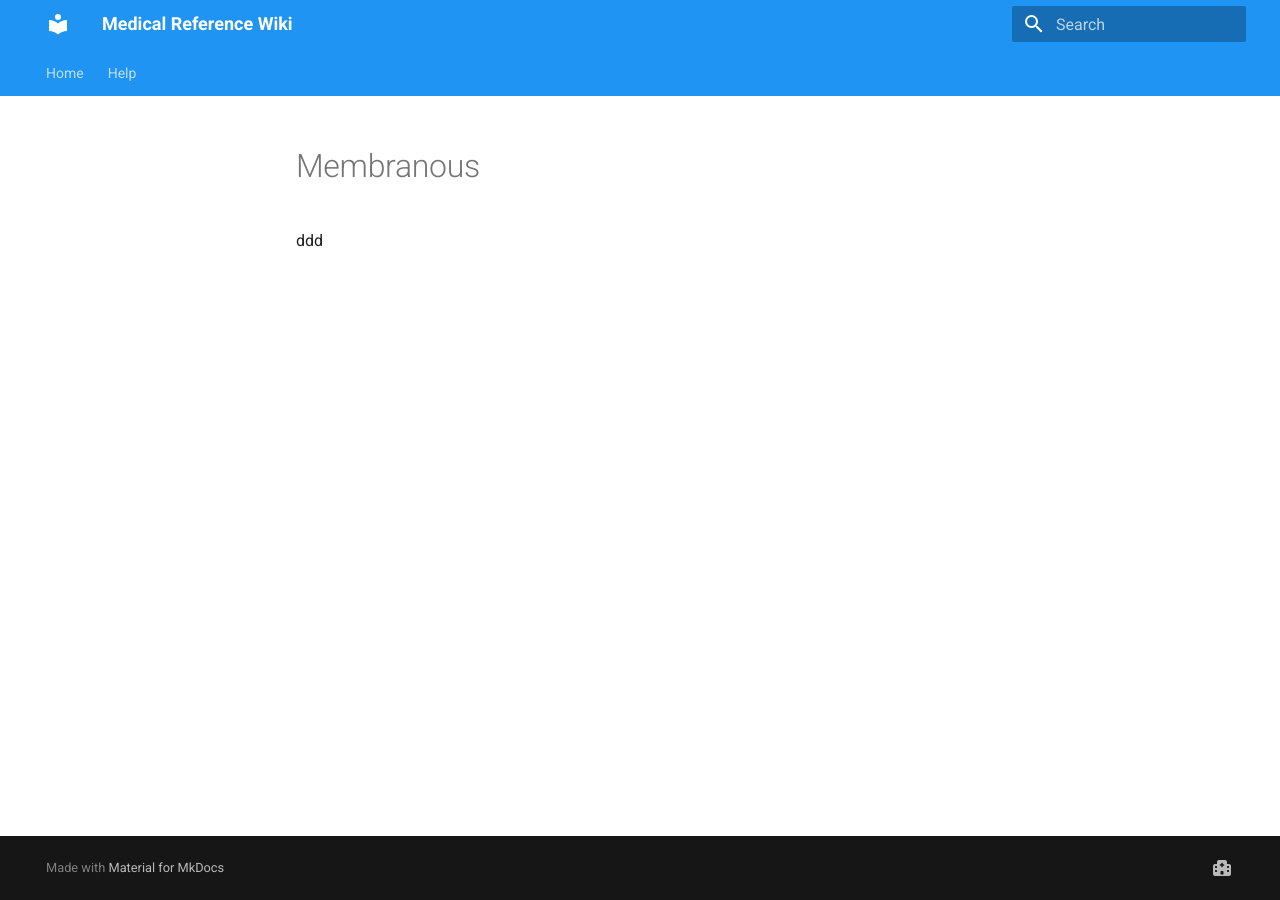
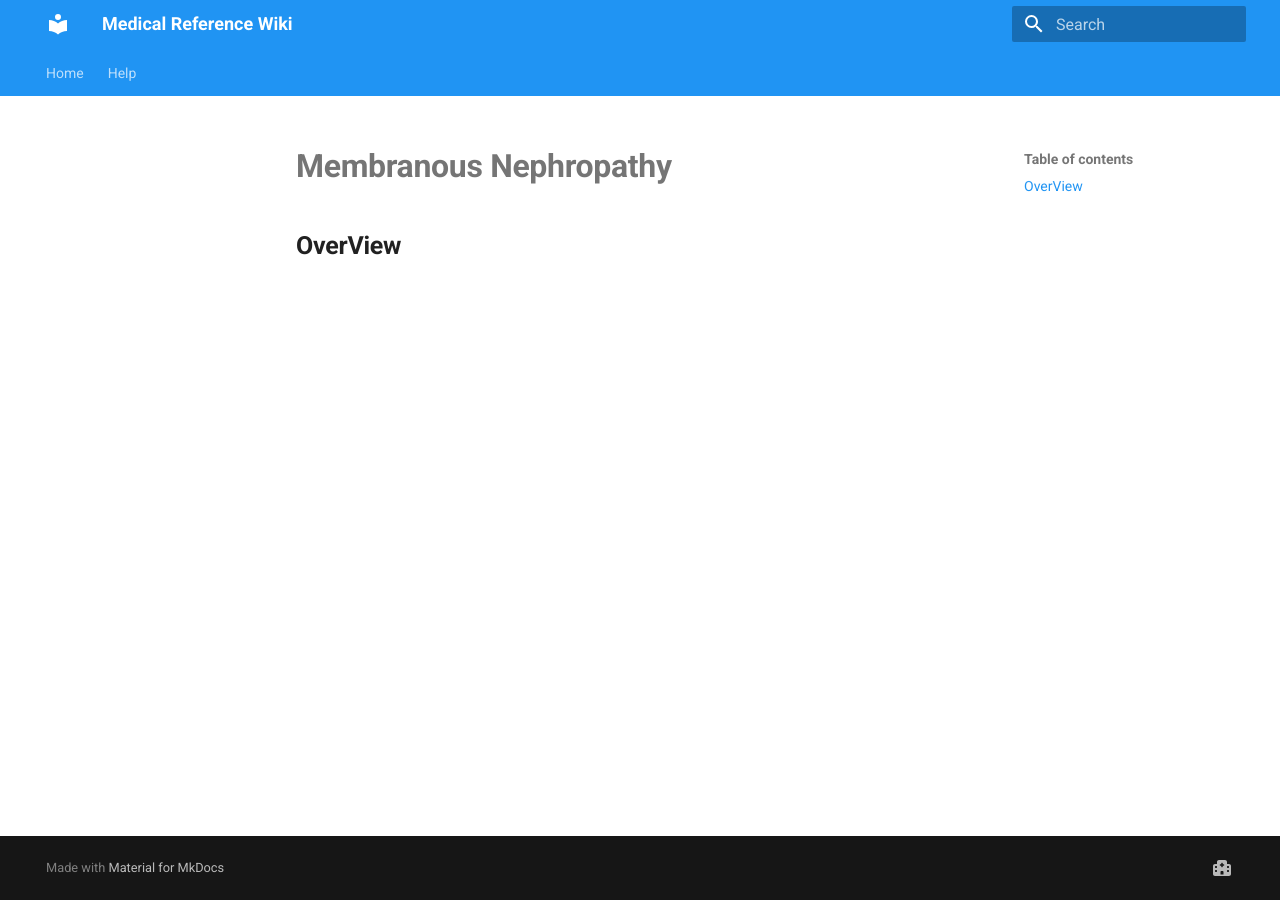
Before and after one commit to TTUNEPH2025/GN, an MkDocs documentation site: the page built from docs/Membranous.md, in a window 1280 px wide. Built offline with MkDocs 1.6.1 and Material for MkDocs 9.7.7, drawn with Linux system fonts in a browser that asks for light colours.

Commit message:
Update Membranous.md

```diff
--- a/docs/Membranous.md
+++ b/docs/Membranous.md
@@ -1 +1,2 @@
-ddd
+# **Membranous Nephropathy**
+## **OverView**
```
